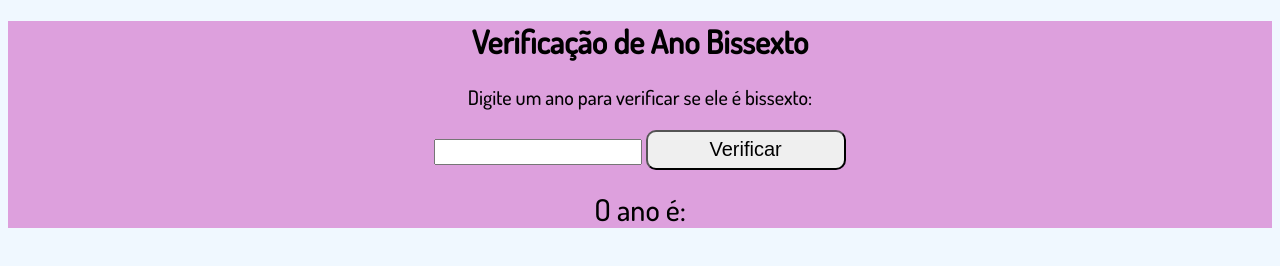
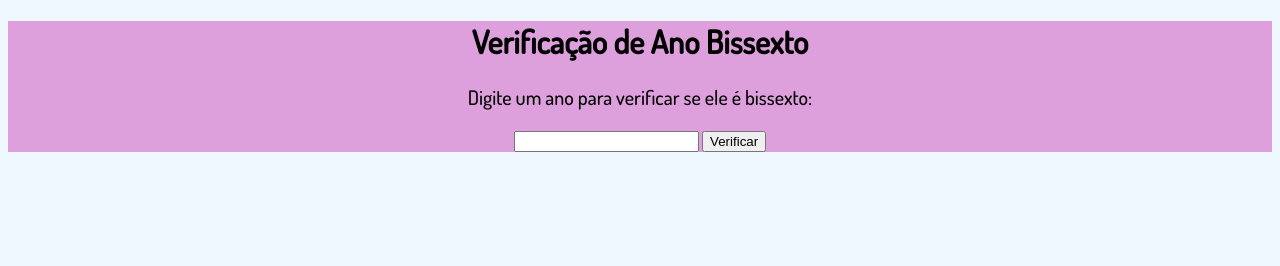
Before and after one commit to leonardocremasco/personalprojects, a plain HTML site: page web systems paper - 22_05-2023/exercicio04/index.html in a window 1280 px wide. Drawn offline with Linux system fonts and the light colour scheme.

Commit message:
depois eu vejo

```diff
--- a/web systems paper - 22_05-2023/exercicio04/index.html
+++ b/web systems paper - 22_05-2023/exercicio04/index.html
@@ -13,6 +13,6 @@
     <p class="p1">Digite um ano para verificar se ele é bissexto:</p>
     <input type="text" id="ano">
     <button onclick="verificarAnoBissexto()">Verificar</button>
-    <p id="resultado">O ano é: </p>
+    <p id="resultado"></p>
 </body>
 </html>
--- a/web systems paper - 22_05-2023/exercicio04/style.css
+++ b/web systems paper - 22_05-2023/exercicio04/style.css
@@ -13,14 +13,6 @@ body {
     background-color: plum;
 }
 
-button {
-    font-size: 20px;
-    text-align: center;
-    width: 200px;
-    height: 40px;
-    border-radius: 10px;
-}
-
 button:hover {
     background-color: #c7c7c7;
 }
@@ -34,9 +26,3 @@ button:hover {
     font-size: 30px;
     margin-top: 20px;
 }
-
-input#ano {
-    width: 200px;
-    height: 20px;
-
-}
```
Also changed, not shown: web systems paper - 22_05-2023/exercicio04/script.js (indentation only).
